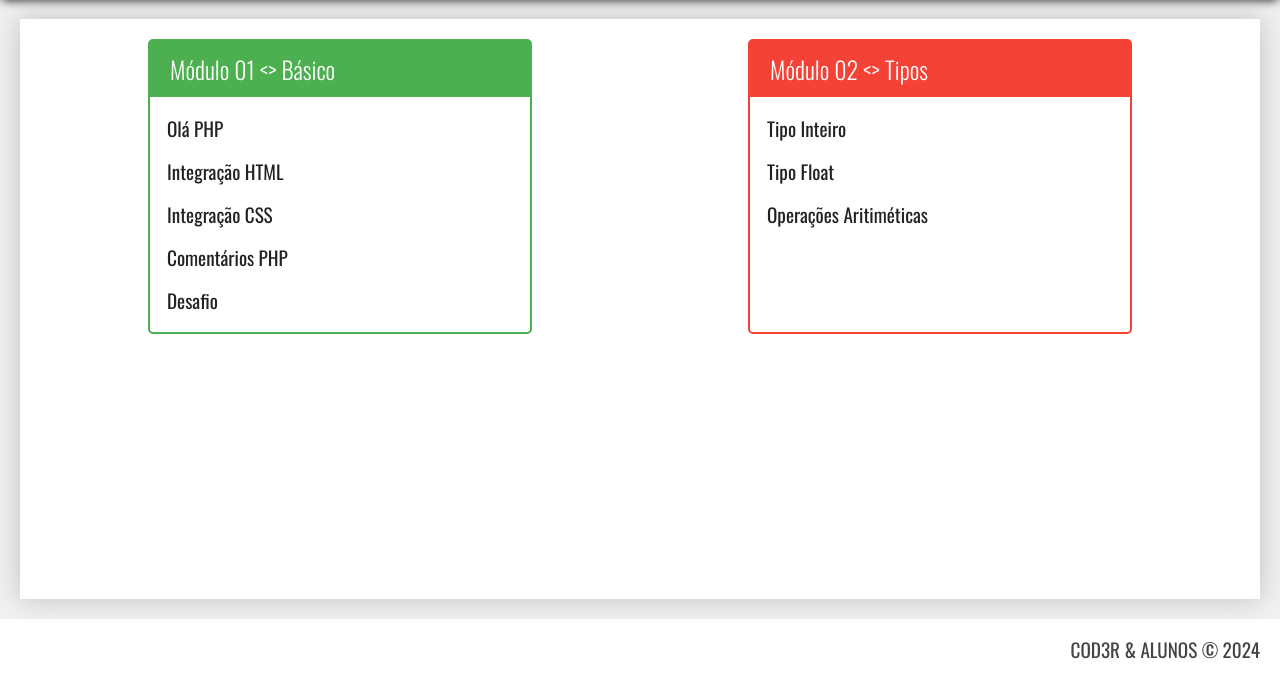
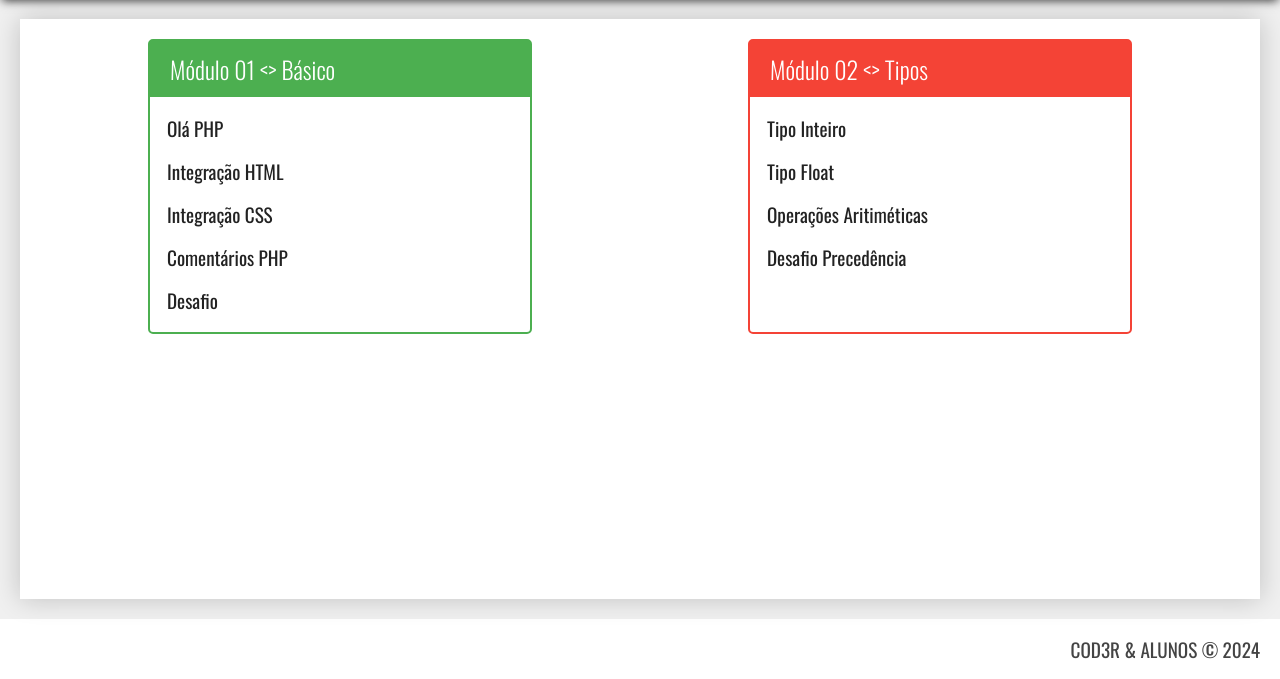
Before and after one commit to aliicezzz/course-php, a PHP site: page / in a window 1280 px wide. Shown: the part 121-800 px from the top of the page. Run offline with PHP 8.4, Linux system fonts and the light colour scheme.

Commit message:
feat:  adiciona novo link para o desafio precedencia

```diff
--- a/resources/index.php
+++ b/resources/index.php
@@ -64,6 +64,11 @@
                                 Operações Aritiméticas
                             </a>
                         </li>
+                        <li>
+                            <a href="exercise.php?dir=type&file=challenge_precedence">
+                                Desafio Precedência
+                            </a>
+                        </li>
                     </ul>
                 </div>
             </nav>
```
